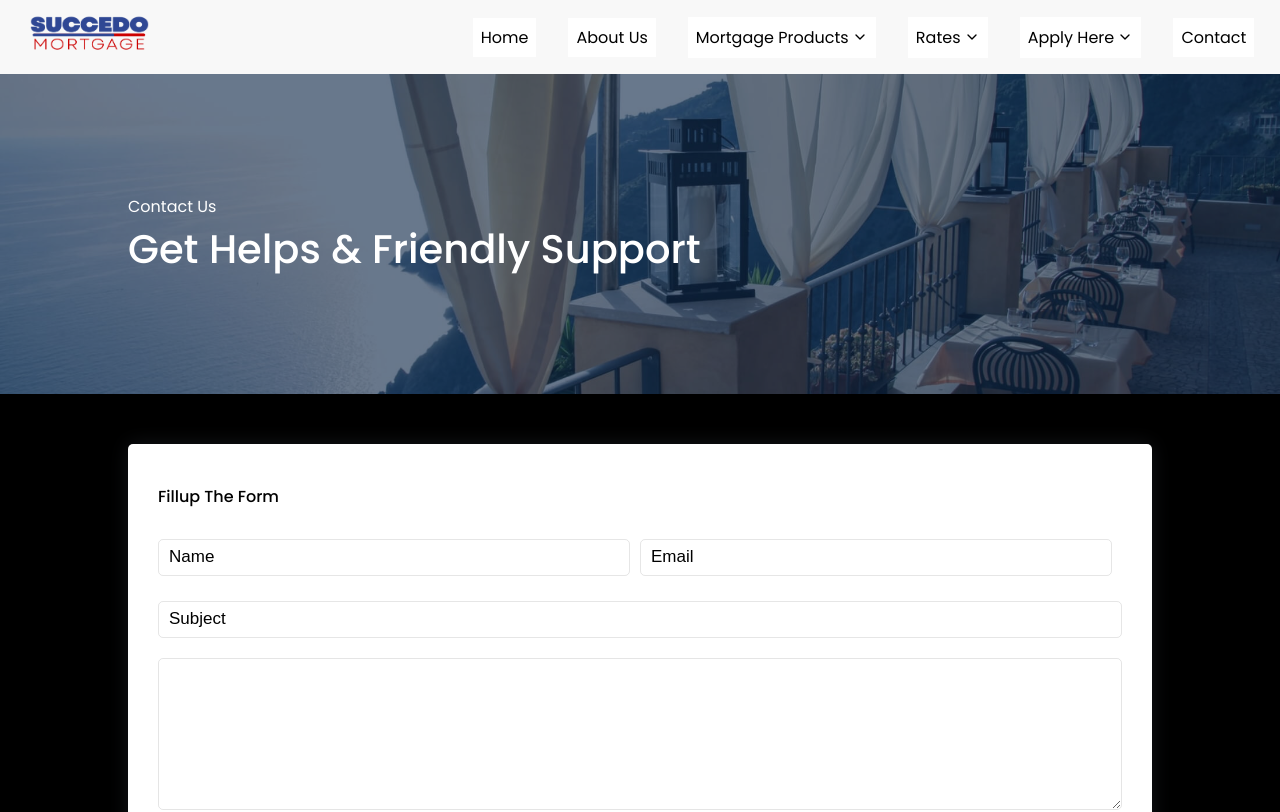
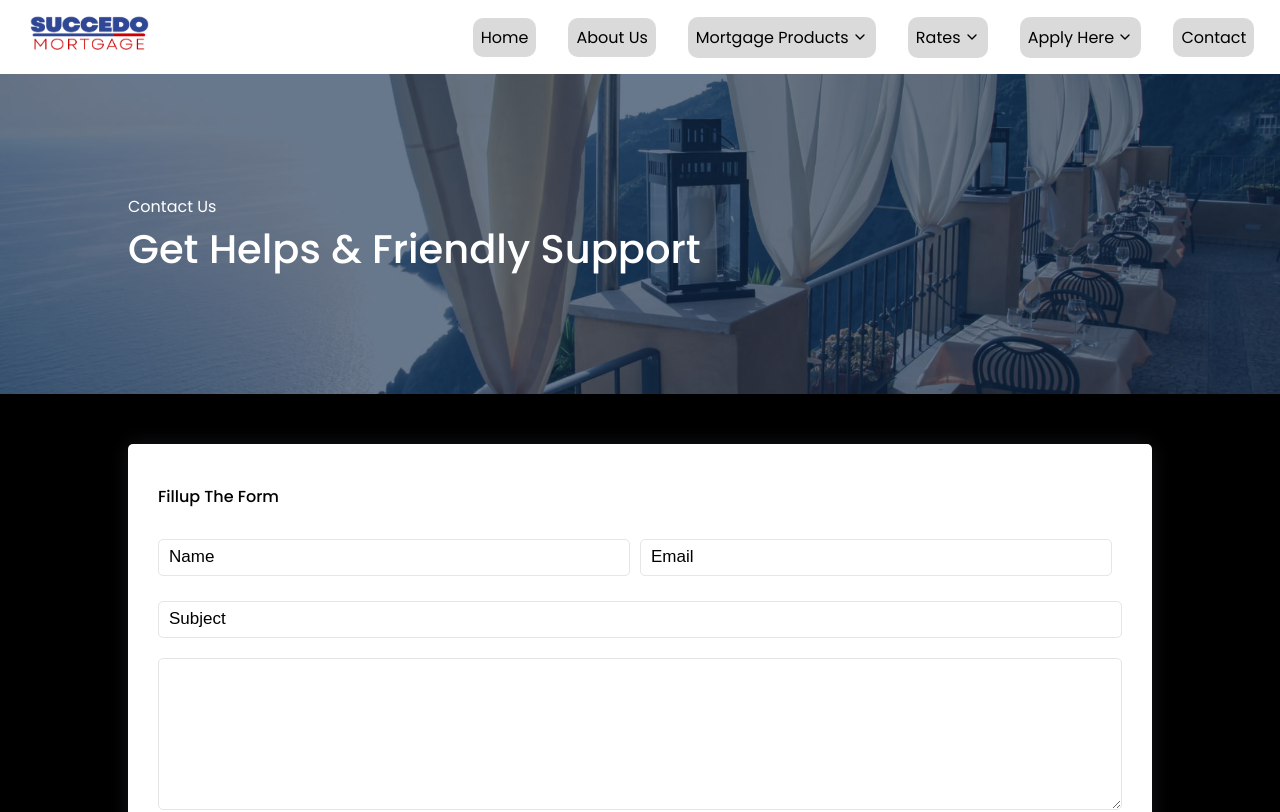
Before and after one commit to SamAtStrideRE/Succedo-mortgage, a React (Create React App) app: page /contact in a window 1280 px wide. Shown: the top 812 px of the page. Built offline with nearby package versions, Linux system fonts and the light colour scheme.

Commit message:
changed the nav color

```diff
--- a/src/components/common/header/header.css
+++ b/src/components/common/header/header.css
@@ -72,7 +72,7 @@ header .toggle {
   justify-content: space-between;
   align-items: center;
   padding: 0.6rem 1.6rem;
-  background: rgb(248, 248, 248);
+  background: rgb(255, 255, 255);
 
   .header__middle__logo {
     img {
@@ -94,8 +94,9 @@ header .toggle {
     .main-menu {
 
       a{
+        border-radius: 10px;
         padding: 0.5rem;
-        background: white;
+        background: rgba(50, 50, 50, 0.179);
         color:black;
       }
       display: flex;
```
